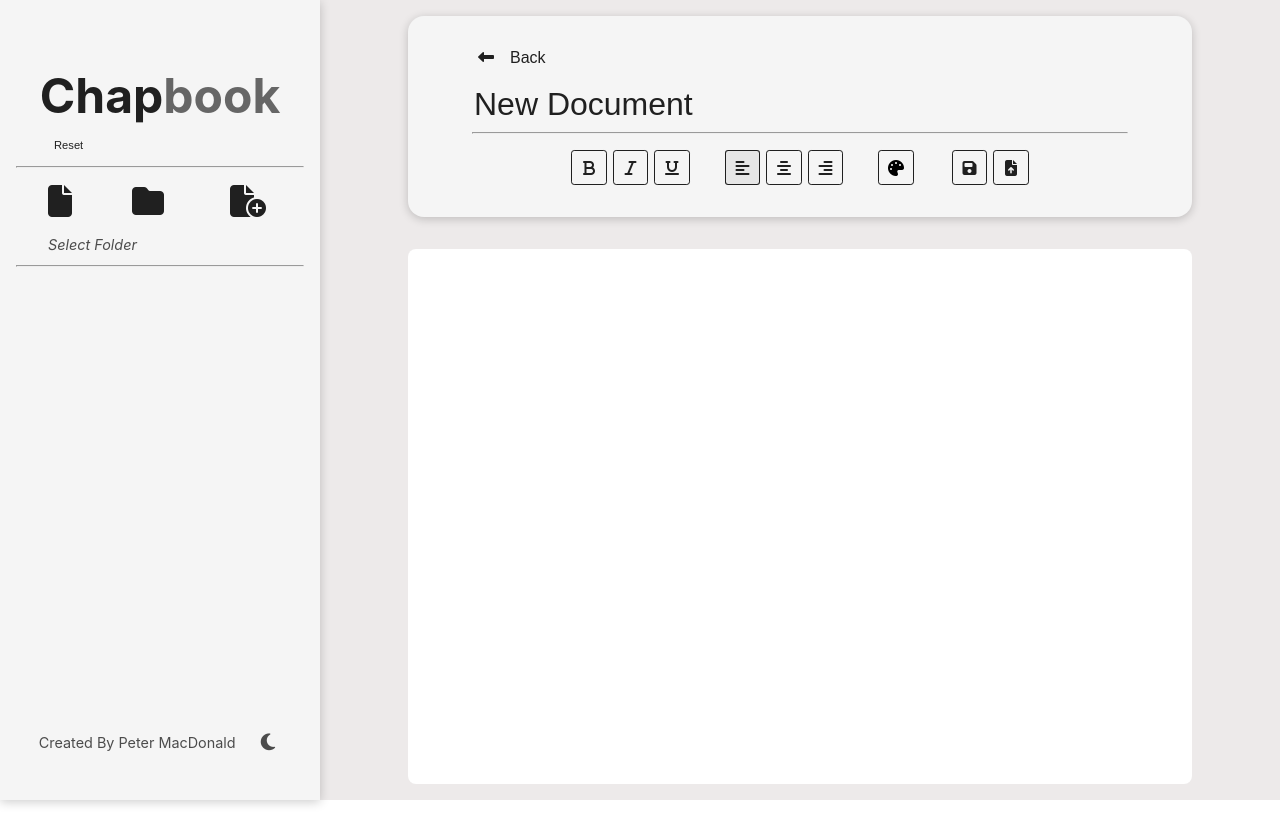
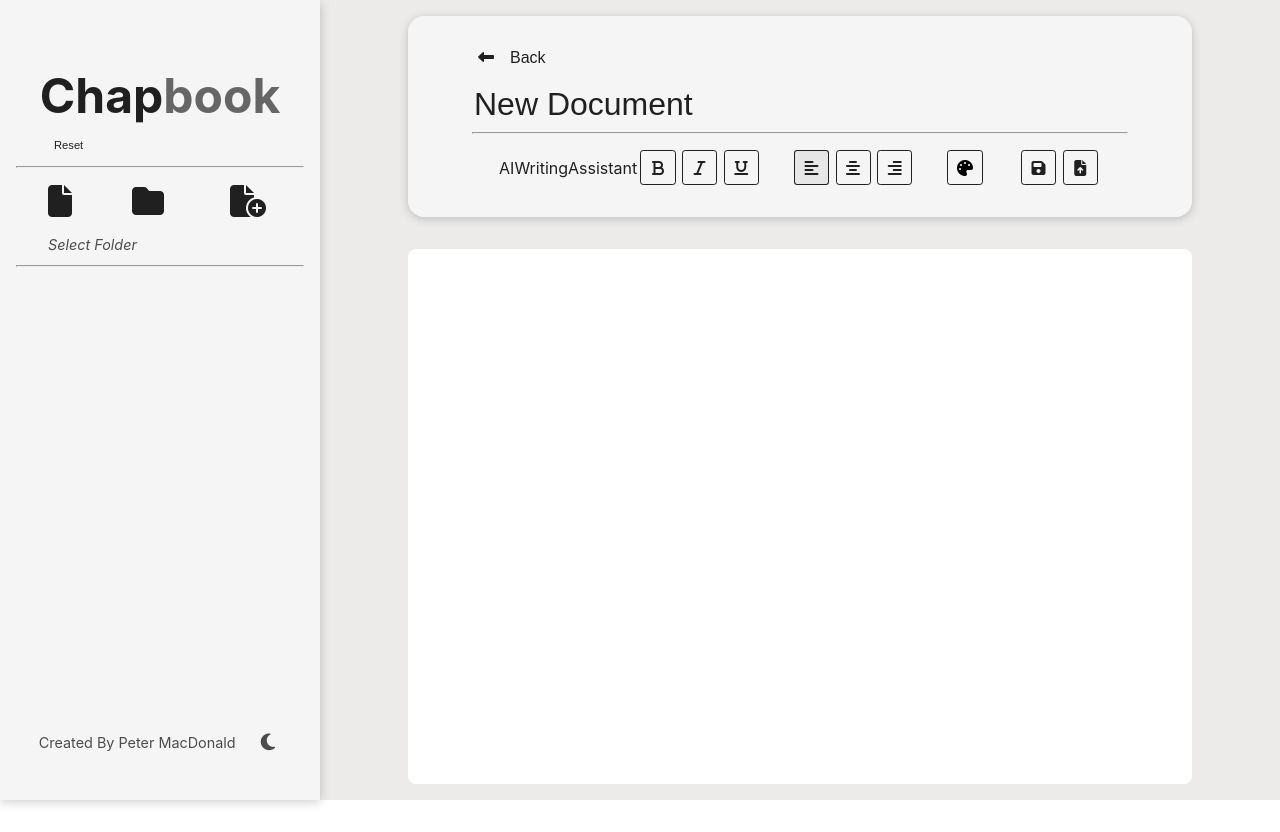
Before and after one commit to 709macdonald/ChapbookReactApp, a React (Vite) app: page / in a window 1280 px wide. Both pictures are taken after a click on the button 248 px from the left and 200 px from the top of the page. Built offline with nearby package versions, Linux system fonts and the light colour scheme.

Commit message:
Starting AI Integration

```diff
--- a/package.json
+++ b/package.json
@@ -10,12 +10,15 @@
     "preview": "vite preview"
   },
   "dependencies": {
+    "@radix-ui/react-dialog": "^1.1.2",
+    "@radix-ui/react-slot": "^1.1.0",
     "dompurify": "^3.1.7",
     "draft-js": "^0.11.7",
     "html2canvas": "^1.4.1",
     "immutable": "^5.0.2",
     "jspdf": "^2.5.2",
     "mammoth": "^1.8.0",
+    "openai": "^4.71.1",
     "pdfjs-dist": "^4.6.82",
     "react": "^18.3.1",
     "react-dom": "^18.3.1",
@@ -28,6 +31,7 @@
   "devDependencies": {
     "@eslint/js": "^9.9.0",
     "@types/dompurify": "^3.0.5",
+    "@types/draft-js": "^0.11.18",
     "@types/react": "^18.3.3",
     "@types/react-dom": "^18.3.0",
     "@vitejs/plugin-react": "^4.3.1",
--- /dev/null
+++ b/src/components/AIWritingAssistant.jsx
@@ -0,0 +1,5 @@
+import React from "react";
+
+export default function AIWritingAssistant() {
+  return <div>AIWritingAssistant</div>;
+}
--- a/src/components/TextEditorButtons.jsx
+++ b/src/components/TextEditorButtons.jsx
@@ -5,6 +5,7 @@ import { convertToRaw } from "draft-js";
 import html2canvas from "html2canvas";
 import jsPDF from "jspdf";
 import { v4 as uuidv4 } from "uuid";
+import AIWritingAssistant from "./AIWritingAssistant";
 
 const COLORS = [
   { label: "Black", style: "BLACK", hex: "#000000" },
@@ -196,6 +197,10 @@ const TextEditorButtons = ({
 
   return (
     <div className="styleButtonsDiv">
+      <AIWritingAssistant
+        editorState={editorState}
+        setEditorState={setEditorState}
+      />
       <div className="tooltip-wrapper">
         <span className="tooltip">Bold</span>
         <button
```
Also changed, not shown: 2 other files (tests, documents, lock files or other folders).
